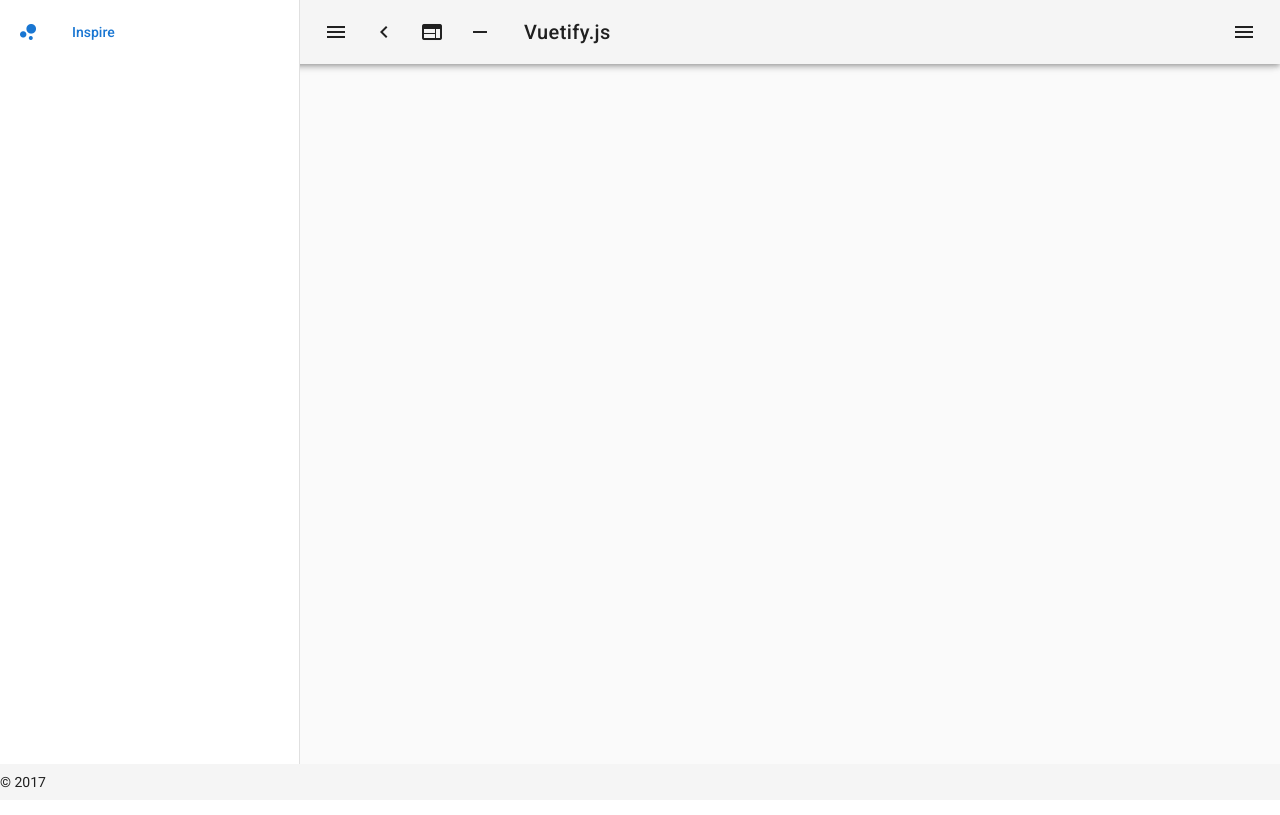
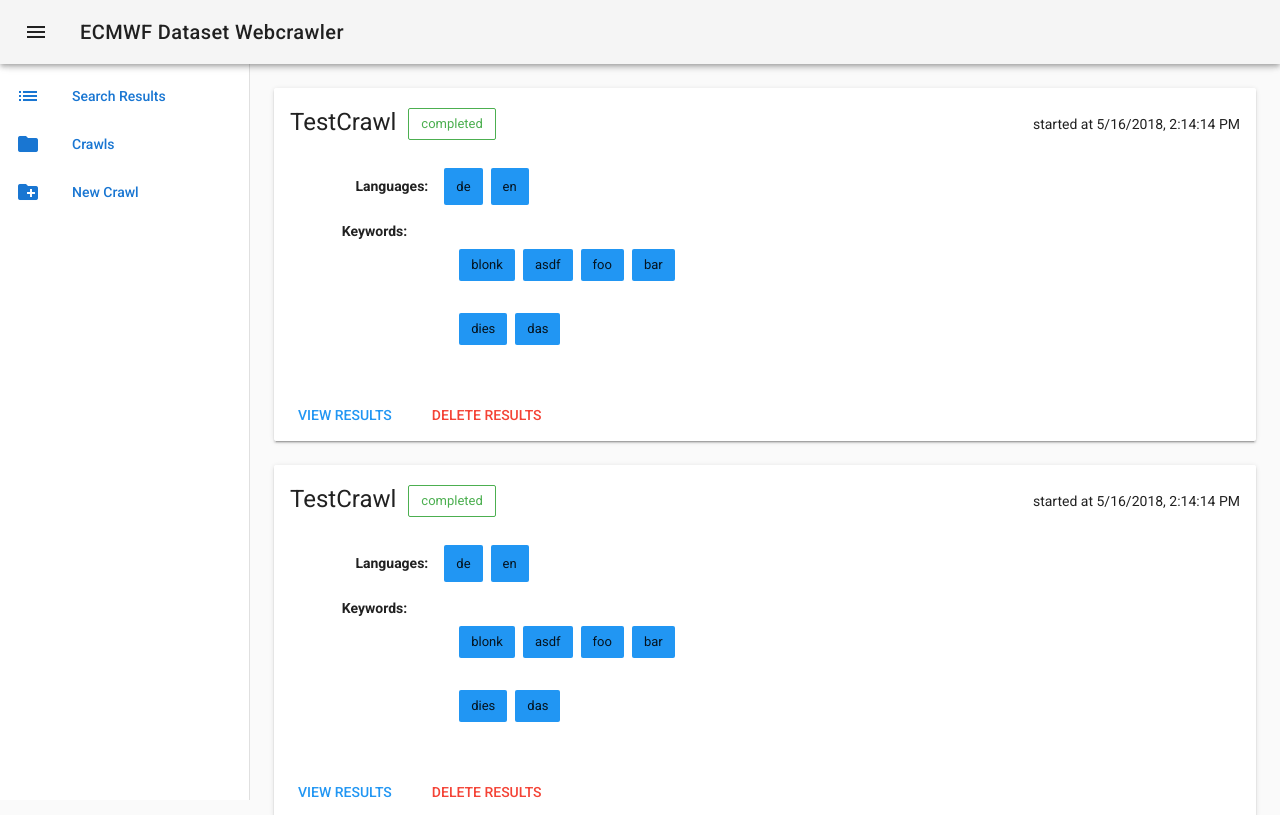
Before and after one commit to 52North/ecmwf-dataset-crawl, a Vue app in the folder frontend/: page /#/crawls/new in a window 1280 px wide. Shown: the top 815 px of the page. Built offline with nearby package versions, Linux system fonts and the light colour scheme.

Commit message:
frontend: start crawllist view

```diff
--- a/frontend/src/App.vue
+++ b/frontend/src/App.vue
@@ -1,89 +1,55 @@
 <template>
   <v-app>
     <v-navigation-drawer
+      permanent
       persistent
-      :mini-variant="miniVariant"
-      :clipped="clipped"
-      v-model="drawer"
-      enable-resize-watcher
+      :clipped="drawerClipped"
+      :mini-variant="drawerExpanded"
       fixed
+      width="250"
       app
     >
       <v-list>
-        <v-list-tile
+        <v-list-tile :to="{ name: route.name }"
           value="true"
-          v-for="(item, i) in items"
+          v-for="(route, i) in routes"
           :key="i"
         >
-          <v-list-tile-action>
-            <v-icon v-html="item.icon"></v-icon>
-          </v-list-tile-action>
+          <v-tooltip right :disabled="!drawerExpanded">
+            <v-list-tile-action slot="activator">
+              <v-icon v-html="route.icon"></v-icon>
+            </v-list-tile-action>
+            <span>{{ route.name }}</span>
+          </v-tooltip>
           <v-list-tile-content>
-            <v-list-tile-title v-text="item.title"></v-list-tile-title>
+            <v-list-tile-title v-text="route.name"/>
           </v-list-tile-content>
         </v-list-tile>
       </v-list>
     </v-navigation-drawer>
-    <v-toolbar
-      app
-      :clipped-left="clipped"
-    >
-      <v-toolbar-side-icon @click.stop="drawer = !drawer"></v-toolbar-side-icon>
-      <v-btn icon @click.stop="miniVariant = !miniVariant">
-        <v-icon v-html="miniVariant ? 'chevron_right' : 'chevron_left'"></v-icon>
-      </v-btn>
-      <v-btn icon @click.stop="clipped = !clipped">
-        <v-icon>web</v-icon>
-      </v-btn>
-      <v-btn icon @click.stop="fixed = !fixed">
-        <v-icon>remove</v-icon>
-      </v-btn>
-      <v-toolbar-title v-text="title"></v-toolbar-title>
-      <v-spacer></v-spacer>
-      <v-btn icon @click.stop="rightDrawer = !rightDrawer">
-        <v-icon>menu</v-icon>
-      </v-btn>
+    <v-toolbar app :clipped-left="drawerClipped">
+      <v-toolbar-side-icon @click.stop="drawerExpanded = !drawerExpanded"/>
+      <v-toolbar-title v-text="title"/>
+      <v-spacer></v-spacer> <!-- buttons after this will be right aligned -->
     </v-toolbar>
     <v-content>
       <router-view/>
     </v-content>
-    <v-navigation-drawer
-      temporary
-      :right="right"
-      v-model="rightDrawer"
-      fixed
-      app
-    >
-      <v-list>
-        <v-list-tile @click="right = !right">
-          <v-list-tile-action>
-            <v-icon>compare_arrows</v-icon>
-          </v-list-tile-action>
-          <v-list-tile-title>Switch drawer (click me)</v-list-tile-title>
-        </v-list-tile>
-      </v-list>
-    </v-navigation-drawer>
-    <v-footer :fixed="fixed" app>
-      <span>&copy; 2017</span>
-    </v-footer>
+    <!-- <v-footer app>
+      <span>&copy; 2018 &mdash; developed during ECMWF SoWC</span>
+    </v-footer> -->
   </v-app>
 </template>
 
 <script>
+import { routes } from '@/router'
 export default {
   data () {
     return {
-      clipped: false,
-      drawer: true,
-      fixed: false,
-      items: [{
-        icon: 'bubble_chart',
-        title: 'Inspire'
-      }],
-      miniVariant: false,
-      right: true,
-      rightDrawer: false,
-      title: 'Vuetify.js'
+      drawerClipped: true,
+      drawerExpanded: false,
+      routes,
+      title: 'ECMWF Dataset Webcrawler'
     }
   },
   name: 'App'
--- /dev/null
+++ b/frontend/src/components/NewCrawl.vue
@@ -0,0 +1,111 @@
+<template>
+  <v-container grid-list-xl>
+      <v-layout column>
+        <v-flex
+          v-for="(crawl, i) in crawls"
+          :key="i"
+        >
+          <v-card>
+            <v-tooltip attach="this">
+              <v-card-title slot="activator">
+                <h4 v-text="crawl.name" class="headline mr-2 mb-1"/>
+                <v-chip label outline color="green" v-if="!!crawl.completed">completed</v-chip>
+                <v-spacer></v-spacer>
+                <span color="gray">started at {{ new Date(crawl.started).toLocaleString() }}</span>
+              </v-card-title>
+
+              <span>Crawl&nbsp;ID:&nbsp;{{ crawl.id }}</span>
+            </v-tooltip>
+
+            <v-card-text>
+              <v-layout row>
+              <!-- languages -->
+                <v-flex sm3 md2 text-sm-right>
+                  <b>Languages:</b>
+                </v-flex>
+                <v-chip
+                  v-for="(lang, j) in crawl.languages"
+                  :key="j"
+                  label
+                  color="blue"
+                >
+                  {{ lang }}
+                </v-chip>
+              </v-layout>
+
+              <!-- keyword groups -->
+              <v-layout row>
+                <v-flex sm3 md2 text-sm-right>
+                  <b>Keywords:</b>
+                </v-flex>
+
+                <v-container>
+                  <!-- FIXME: proper layouting -->
+                  <v-flex
+                    v-for="(keywordgroup, j) in crawl.keywordgroups"
+                    :key="j"
+                  >
+                    <v-chip
+                      label
+                      color="blue"
+                      v-for="(keyword, k) in keywordgroup.keywords"
+                      :key="k"
+                    >
+                      {{ keyword }}
+                    </v-chip>
+                  </v-flex>
+                </v-container>
+              </v-layout>
+            </v-card-text>
+
+            <v-card-actions>
+              <v-btn flat color="gray" v-if="!crawl.completed">stop crawl</v-btn>
+              <v-btn flat color="blue">view results</v-btn>
+              <v-btn flat color="red">delete results</v-btn>
+            </v-card-actions>
+          </v-card>
+        </v-flex>
+      </v-layout>
+  </v-container>
+</template>
+
+<script>
+const crawls = [
+  {
+    name: 'TestCrawl',
+    id: 1,
+    languages: ['de', 'en'],
+    keywordgroups: [
+      {
+        translate: false,
+        keywords: ['blonk', 'asdf', 'foo', 'bar'],
+      },
+      {
+        translate: true,
+        keywords: ['dies', 'das'],
+      }
+    ],
+    started: '2018-05-16T14:14:14Z',
+    completed: '2018-05-16T18:18:18Z',
+  }
+]
+
+crawls.push(...crawls)
+crawls.push(...crawls)
+
+export default {
+  data () {
+    return {
+      crawls
+    }
+  },
+  name: 'App'
+}
+</script>
+
+<!-- Add "scoped" attribute to limit CSS to this component only -->
+<style scoped>
+.card__title span {
+  color: 'grey';
+}
+</style>
--- a/frontend/src/components/TestComponent.vue
+++ b/frontend/src/components/SearchResultList.vue
@@ -4,10 +4,10 @@
       <v-layout column align-center>
         <img src="@/assets/logo.png" alt="Vuetify.js" class="mb-5">
         <blockquote>
-          &#8220;HEWWO WORWD!&#8221;
+          &#8220;First, solve the problem. Then, write the code.&#8221;
           <footer>
             <small>
-              <em>&mdash;me</em>
+              <em>&mdash;John Johnson</em>
             </small>
           </footer>
         </blockquote>
--- a/frontend/src/router/index.js
+++ b/frontend/src/router/index.js
@@ -1,21 +1,33 @@
 import Vue from 'vue'
 import Router from 'vue-router'
-import HelloWorld from '@/components/HelloWorld'
-import TestComponent from '@/components/TestComponent'
+
+import CrawlList from '@/components/CrawlList'
+import NewCrawl from '@/components/NewCrawl'
+import SearchResultList from '@/components/SearchResultList'
 
 Vue.use(Router)
 
+export const routes = [
+  {
+    icon: 'list',
+    path: '/',
+    name: 'Search Results',
+    component: SearchResultList,
+  },
+  {
+    icon: 'folder',
+    path: '/crawls',
+    name: 'Crawls',
+    component: CrawlList,
+  },
+  {
+    icon: 'create_new_folder',
+    path: '/crawls/new',
+    name: 'New Crawl',
+    component: NewCrawl,
+  }
+]
+
 export default new Router({
-  routes: [
-    {
-      path: '/',
-      name: 'HelloWorld',
-      component: HelloWorld
-    },
-    {
-      path: '/test',
-      name: 'Test',
-      component: TestComponent
-    }
-  ]
+  routes
 })
```
Also changed, not shown: frontend/.eslintrc.js, frontend/src/components/CrawlList.vue (renamed from frontend/src/components/HelloWorld.vue).
